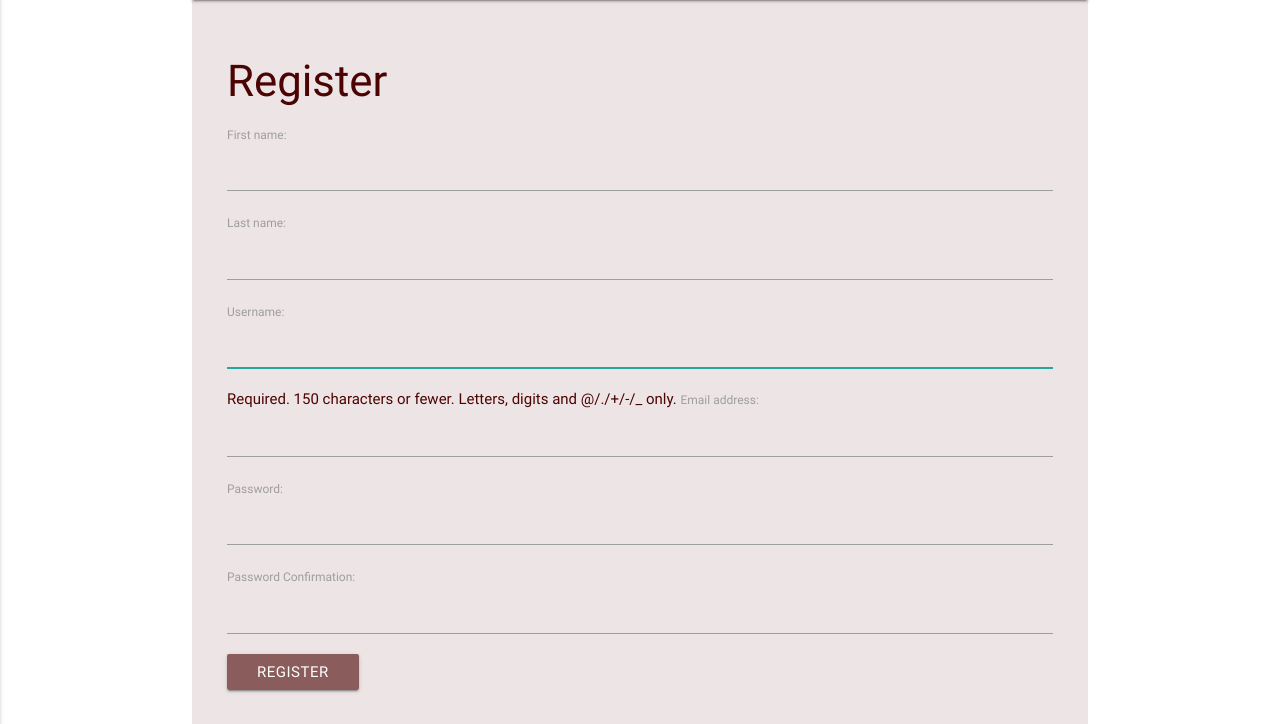
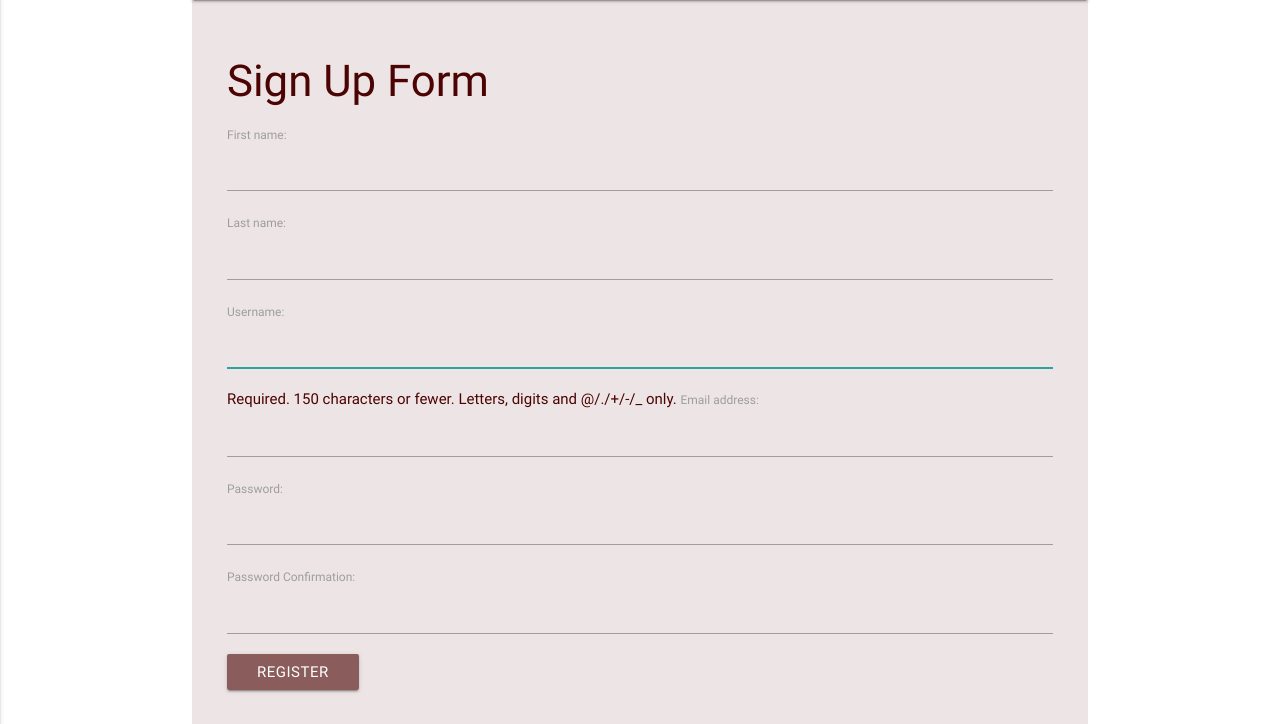
Before and after one commit to badiattila/FullStackPianoStudio, a Django app: page /accounts/signup/ in a window 1280 px wide. Shown: the part 64-788 px from the top of the page. Run offline with Django 3.2, Linux system fonts and the light colour scheme; some libraries are stand-ins or nearby versions.

Commit message:
Renaming header on Sign Up Form from Contact (That was missleading)

```diff
--- a/accounts/templates/signup.html
+++ b/accounts/templates/signup.html
@@ -1,6 +1,6 @@
 {% extends "base.html" %} {% load bootstrap_tags %} {% block content %}
 <div class="op" id="login">
-    <h3>Register</h3>
+    <h3>Sign Up Form</h3>
     <form method="POST" enctype="multipart/form-data">
         {% csrf_token %} {{ form | as_bootstrap }}
         <button type="submit" class="btn btn-info">Register</button>
```
